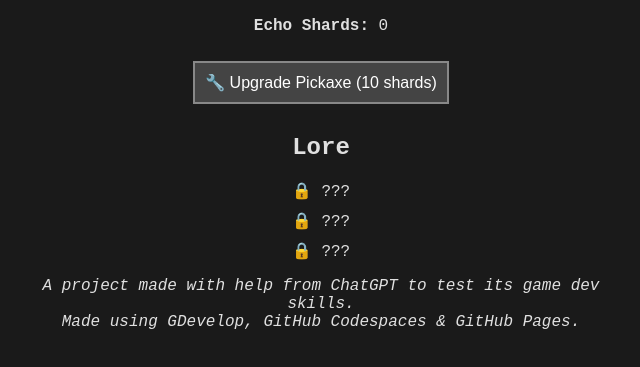
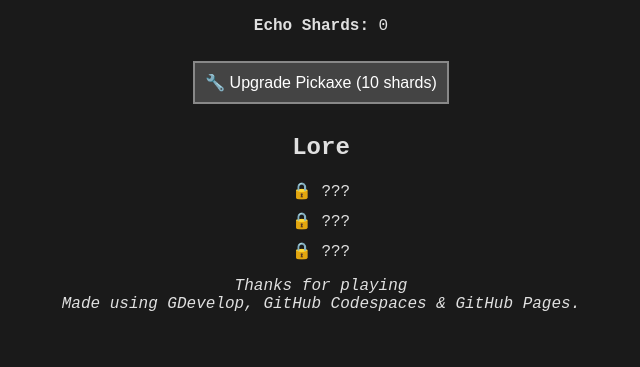
Before and after one commit to Mr-Luxton/Echo-Hollow, a plain HTML site: page index.html in a window 1280 px wide. Shown: the part 303-670 px from the top of the page, without its empty margins (319-959 px from the left). Drawn offline with Linux system fonts and the light colour scheme.

Commit message:
Update index.html

```diff
--- a/index.html
+++ b/index.html
@@ -31,7 +31,7 @@
     </div>
 
     <footer>
-      <p><em>A project made with help from ChatGPT to test its game dev skills.<br>
+      <p><em>Thanks for playing<br>
       Made using GDevelop, GitHub Codespaces & GitHub Pages.</em></p>
     </footer>
   </div>
```
